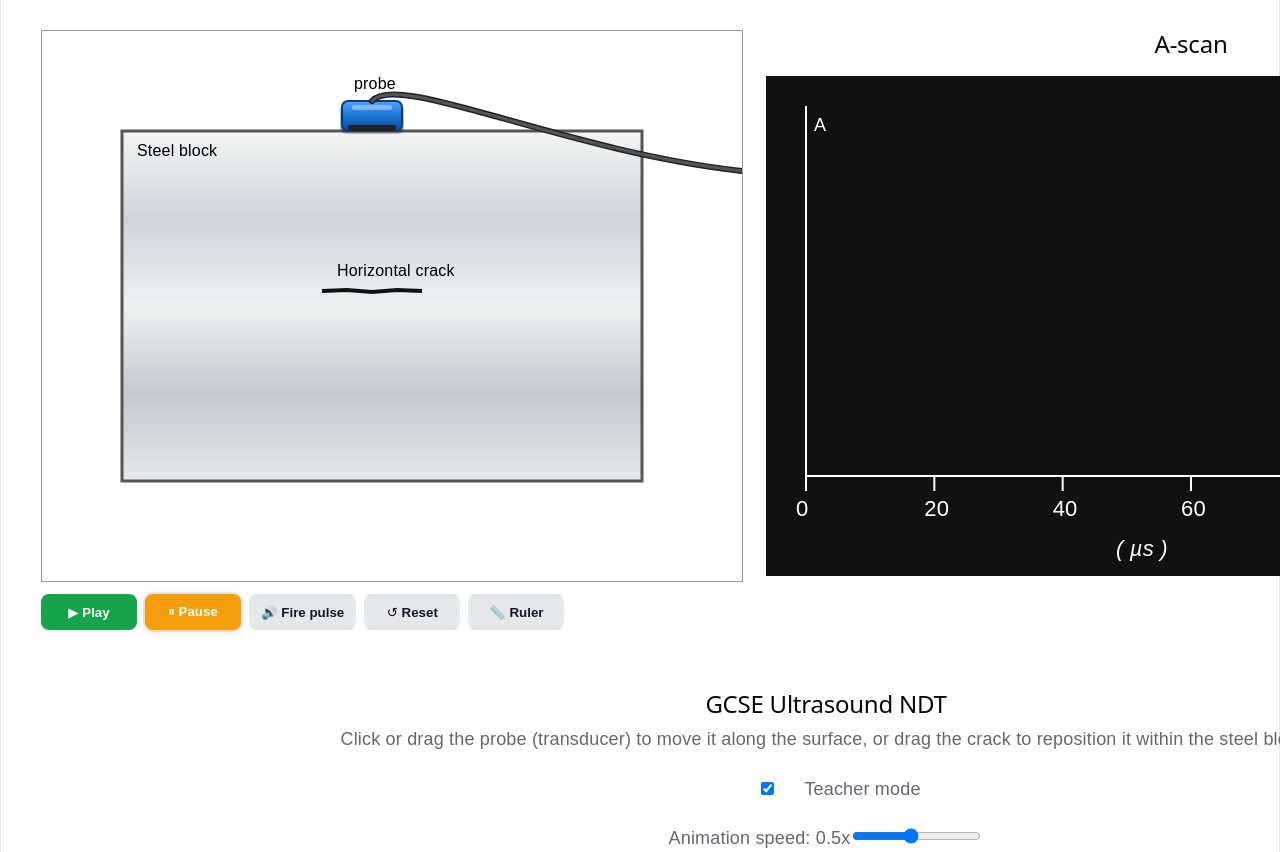
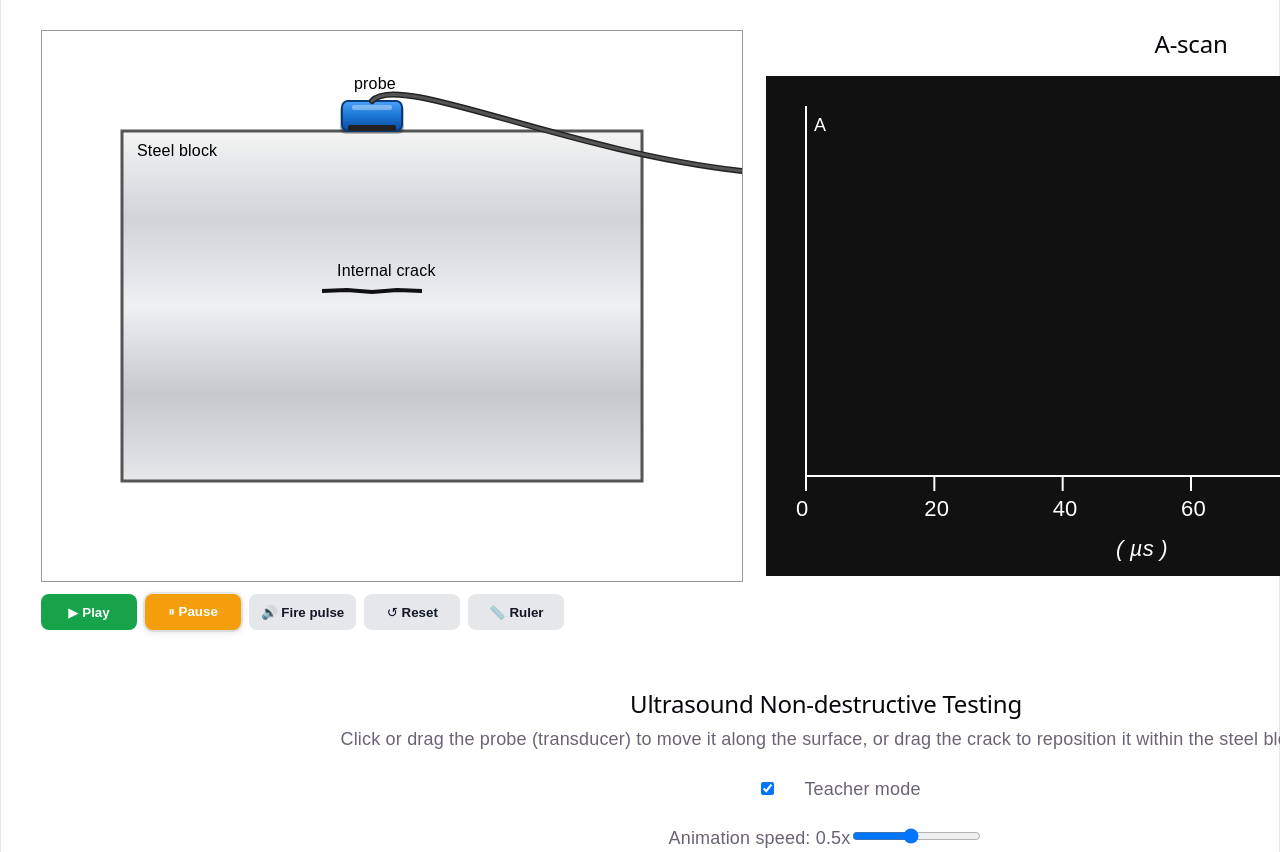
Before and after one commit to awm11/ultrasound, a React (Vite) app: page / in a window 1280 px wide. Shown: the top 852 px of the page. Built offline with nearby package versions, Linux system fonts and the light colour scheme.

Commit message:
changed labels

```diff
--- a/src/App.tsx
+++ b/src/App.tsx
@@ -6,7 +6,7 @@ type Vec = { x: number; y: number; segments?: { start: number; end: number }[] }
 const SPEED = 280
 const BLOCK_TOP = 100
 const BLOCK_BOTTOM = 450
-const CRACK = { x: 330, y: 260, length: 100, label: 'Horizontal crack' }
+const CRACK = { x: 330, y: 260, length: 100, label: 'Internal crack' }
 const TRACE_WIDTH = 360
 const TRACE_SAMPLE_INTERVAL_MS = 10
 const PROBE_HIT_RADIUS = 45
@@ -966,7 +966,7 @@ return (
 
     <div className="info-panel">
 
-      <h2>GCSE Ultrasound NDT</h2>
+      <h2>Ultrasound Non-destructive Testing</h2>
       <p>
         Click or drag the probe (transducer) to move it along the surface,
         or drag the crack to reposition it within the steel block.
```
